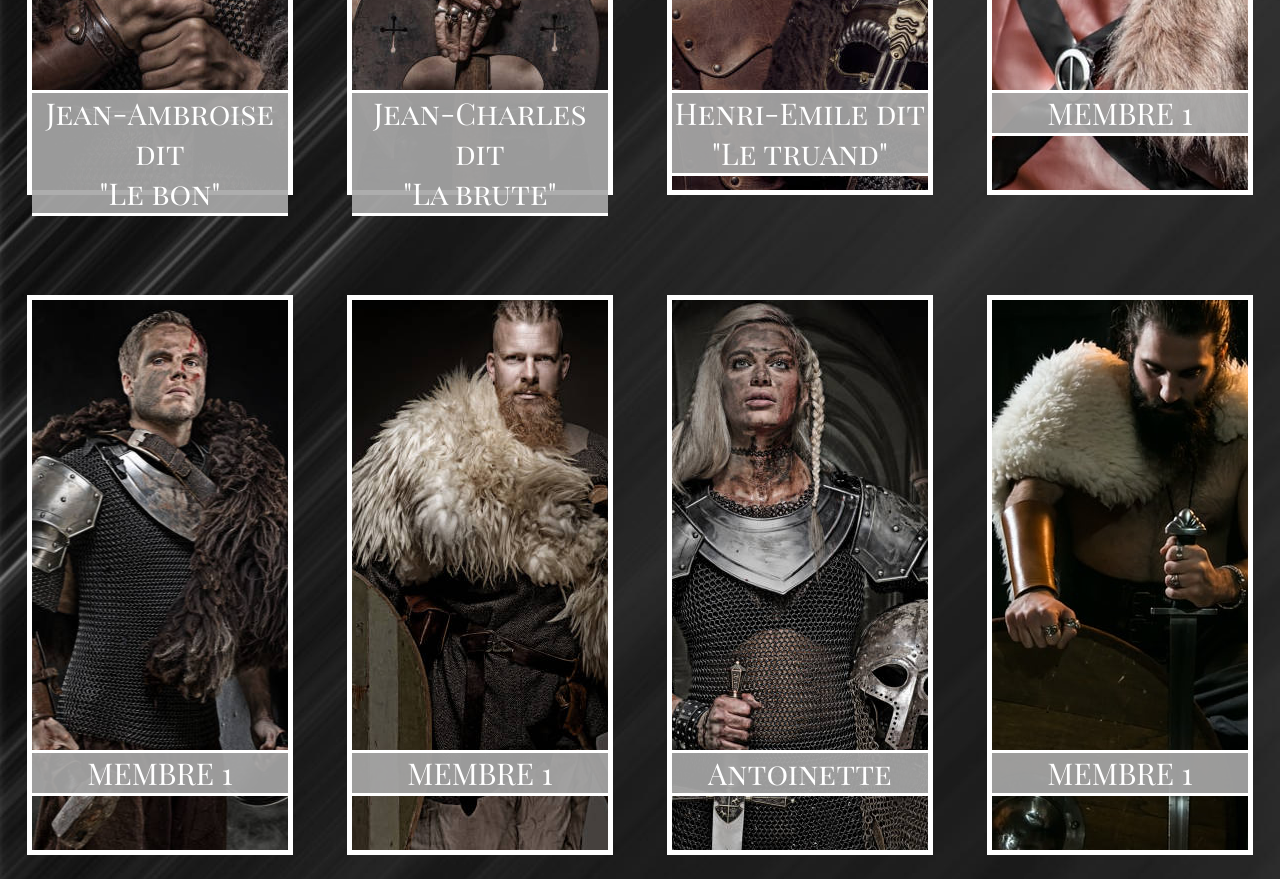
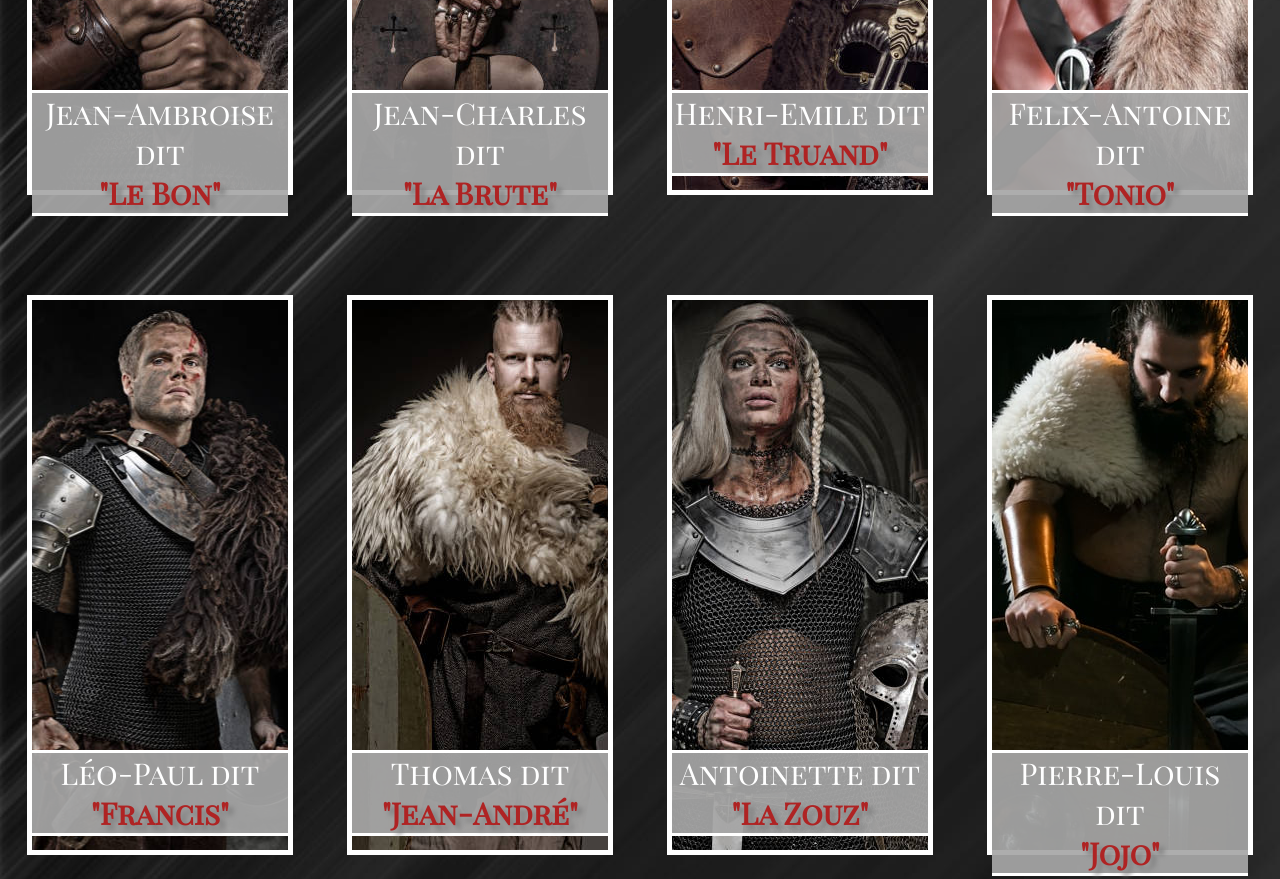
Before and after one commit to Nowan000/tpCollab, a plain HTML site: page index.html in a window 1280 px wide. Shown: the part 2640-3519 px from the top of the page. Drawn offline with Linux system fonts and the light colour scheme.

Commit message:
Update membres
-  Modif noms membres
- Taille commentaires

```diff
--- a/index.html
+++ b/index.html
@@ -47,51 +47,51 @@
 
                 <ul>
                     <li id="membre1">
-                        <p>Madeleine dit <br> "La Meuf"</p>
+                        <p>Madeleine dit <br> <span class="rouge">"La Meuf"</span> </p>
                     </li>
 
                     <li id="membre2">
-                        <p>François-Xavier dit "Dédé"</p>
+                        <p>François-Xavier dit <span class="rouge">"Dédé"</span></p>
                     </li>
 
                     <li id="membre3">
-                        <p>Charles-Henri dit "Robert"</p>
+                        <p>Charles-Henri dit <span class="rouge"> "Robert"</span></p>
                     </li>
 
                     <li id="membre4">
-                        <p>Jean-André dit "L'Andouille"</p>
+                        <p>Jean-André dit <span class="rouge"> "L'Andouille"</span></p>
                     </li>
 
                     <li id="membre5">
-                        <p>Jean-Ambroise dit <br> "Le bon"</p>
+                        <p>Jean-Ambroise dit <br> <span class="rouge"> "Le Bon"</span></p>
                     </li>
 
                     <li id="membre6">
-                        <p>Jean-Charles dit <br> "La brute" </p>
+                        <p>Jean-Charles dit <br> <span class="rouge"> "La Brute" </span></p>
                     </li>
 
                     <li id="membre7">
-                        <p>Henri-Emile dit <br> "Le truand"</p>
+                        <p>Henri-Emile dit <br> <span class="rouge"> "Le Truand"</span></p>
                     </li>
 
                     <li id="membre8">
-                        <p> MEMBRE 1</p>
+                        <p>Felix-Antoine dit <br> <span class="rouge"> "Tonio"</span></p>
                     </li>
 
                     <li id="membre9">
-                        <p> MEMBRE 1</p>
+                        <p>Léo-Paul dit <br> <span class="rouge"> "Francis"</span></p>
                     </li>
 
                     <li id="membre10">
-                        <p> MEMBRE 1</p>
+                        <p>Thomas dit <br> <span class="rouge">"Jean-André"</span></p>
                     </li>
 
                     <li id="membre11">
-                        <p>Antoinette</p>
+                        <p>Antoinette dit <br> <span class="rouge"> "La Zouz"</span></p>
                     </li>
 
                     <li id="membre12">
-                        <p> MEMBRE 1</p>
+                        <p>Pierre-Louis dit <br><span class="rouge"> "Jojo"</span></p>
                     </li>
 
                 </ul>
--- a/styles.css
+++ b/styles.css
@@ -182,6 +182,12 @@ ul{
 	background: url(ressources/membre12.jfif) center;
 }
 
+.rouge{
+	text-shadow: 5px 5px 5px grey ;
+	color: rgb(175, 35, 35);
+	font-weight: bold;
+}
+
 /* La relève */
 
 #releve{
@@ -253,6 +259,10 @@ form input, textarea, select{
 	font-size: 25px;
 }
 
+textarea {
+	width: 90%;
+}
+
 label{
 	color: black;
 	font-weight: bold;
```
